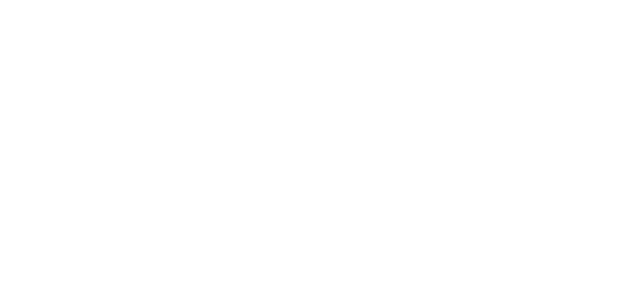
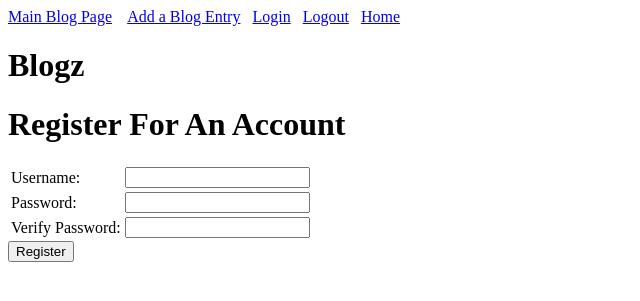
Before and after one commit to ksorbello/blogz, a Flask app: page /signup in a window 1280 px wide. Before the commit the part shown is empty. Shown: the top 301 px of the page, without its empty margins (0-640 px from the left). Run offline with Flask 2, Linux system fonts and the light colour scheme.

Commit message:
templates added for logging in and out, started index page

```diff
--- a/templates/base.html
+++ b/templates/base.html
@@ -7,8 +7,13 @@
             <title>build-a-blog</title>
         </head>
         <a href = "/blog">Main Blog Page</a> &nbsp;&nbsp;
-        <a href = "/add-new-post">Add a Blog Entry</a>
-        <h1>Build A Blog</h1>
+        <a href = "/add-new-post">Add a Blog Entry</a>&nbsp;&nbsp;
+        <a href = "/login">Login</a>&nbsp;&nbsp;
+        <a href = "/logout">Logout</a>&nbsp;&nbsp;
+        <a href = "/">Home</a>
+
+
+        <h1>Blogz</h1>
         <main>
             {% block content %}
             <!--<form action = "/" method = "POST">
--- a/templates/signup.html
+++ b/templates/signup.html
@@ -0,0 +1,57 @@
+{% extends "base.html" %}
+
+{% block content %}
+<h1>Register For An Account</h1>
+<form action= "/signup" method = "post">
+    <table>
+        <tbody>
+            <tr>
+                <td>
+                    <label>Username: </label>
+                </td>
+                <td>
+                    <input type= "text" name ="username" value ="{{username}}" />
+                    <span>{{username_error}}</span>
+                </td>
+            </tr>
+            <tr>
+                <td>
+                    <label>Password:</label>
+                </td>
+                <td>
+                    <input type="password" name="password"/>
+                    <span>{{password_error}}</span>
+                </td>
+            </tr>
+            <tr>
+                <td>
+                    <label>Verify Password:</label>
+                </td>
+                <td>
+                    <input type= "password" name ="password2"/>
+                    <span>{{password_error}}</span>
+                </td>
+            </tr>
+            <!-- <tr>
+                <td>
+                    <label>Email (optional):</label>
+                </td>
+                <td>
+                    <input type= "text" name ="email" value="{{email}}"/>
+                    {% if email_error %}
+                    <span>{{email_error}}</span>
+                    {% endif %}
+                </td>
+            </tr> -->
+        </tbody>
+    </table>
+    <input type="submit" value="Register"/>
+</form>
+
+
+
+
+
+
+
+{% endblock %}
```
Also changed, not shown: templates/index.html (+9 -0 lines), templates/login.html (+55 -0 lines).
